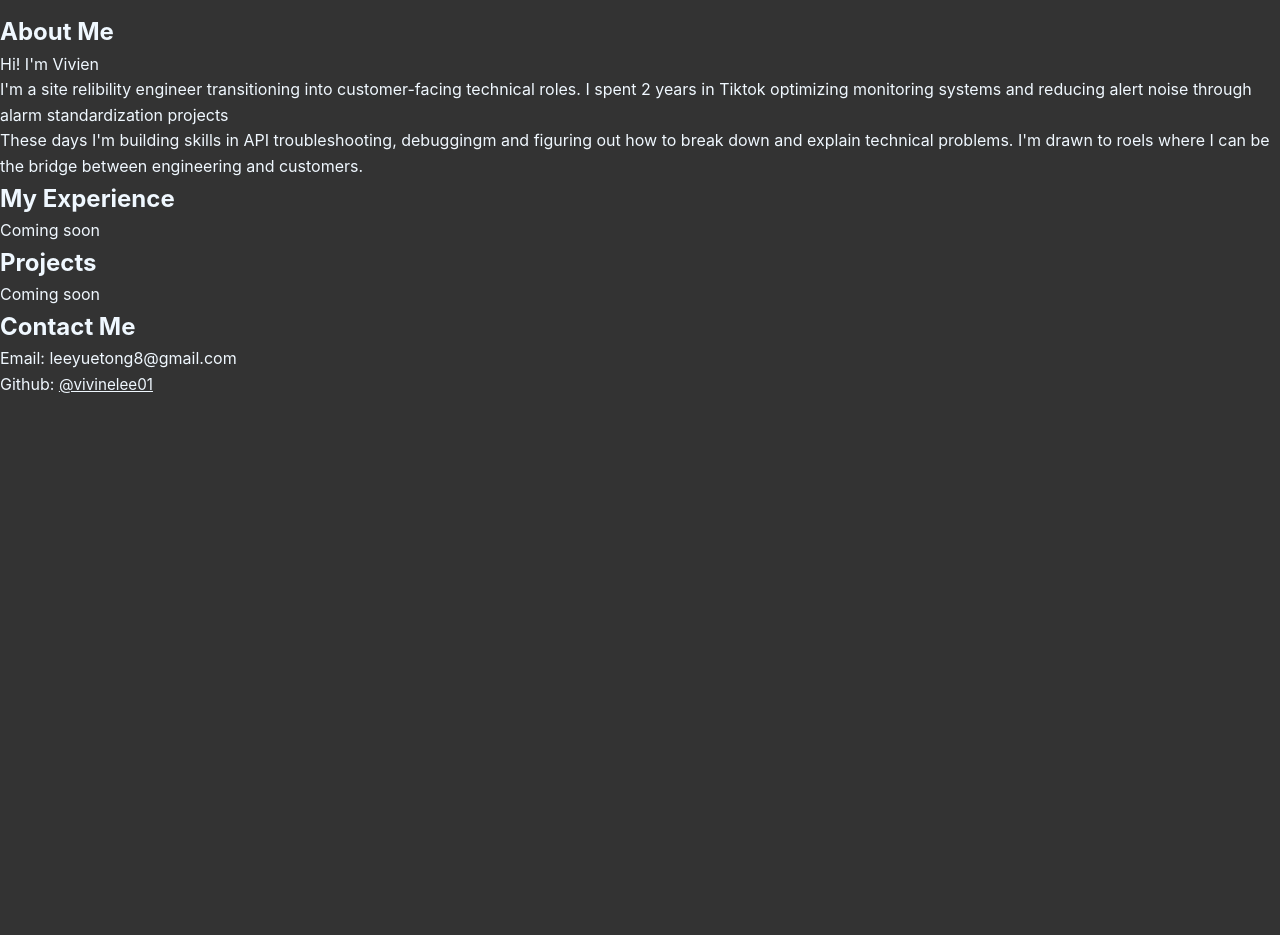
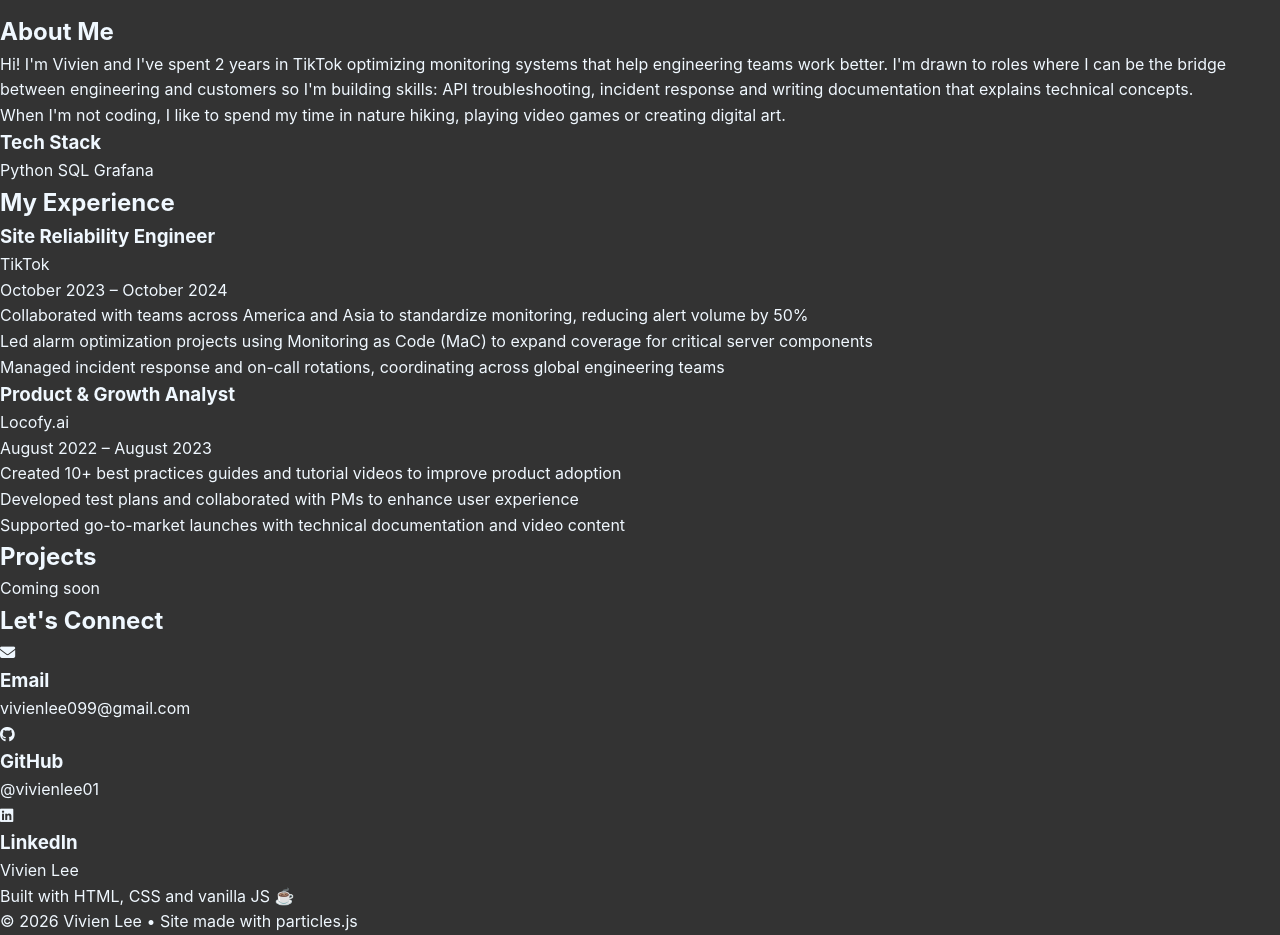
Before and after one commit to vivienlee01/vivienlee01.github.io, a website: page index.html in a window 1280 px wide. Shown: the part 1060-1995 px from the top of the page. Before the commit the page ends 1457 px from the top, so only its background shows below. Drawn offline with Linux system fonts and the light colour scheme.

Commit message:
refined website sections, font, icons

```diff
--- a/index.html
+++ b/index.html
@@ -1,19 +1,30 @@
-<!DOCTYPE html>
+<!doctype html>
 <html lang="en">
   <head>
-    <meta charset="UTF-8">
-    <meta name="viewport" content="width=device-width, initial-scale=1.0">
+    <!-- Google Fonts -->
+    <link
+      href="https://fonts.googleapis.com/css2?family=Inter:wght@400;600;700&display=swap"
+      rel="stylesheet"
+    />
+    <!-- Font Awesome -->
+    <link
+      rel="stylesheet"
+      href="https://cdnjs.cloudflare.com/ajax/libs/font-awesome/6.5.0/css/all.min.css"
+    />
+    <meta charset="UTF-8" />
+    <meta name="viewport" content="width=device-width, initial-scale=1.0" />
     <title>Vivien Lee</title>
-    <link rel="stylesheet" href="style.css">
+    <link rel="stylesheet" href="style.css" />
   </head>
   <body>
     <header>
       <nav>
-            <a href="about">About</a>
-            <a href="projects">Projects</a>
-            <a href="experience">Experience</a>
-            <a href="blog">Blog</a>
-            <a href="contact">Contact Me</a>
+        <a href="index.html" class="brand">Vivien Lee</a>
+        <a href="#about">About</a>
+        <a href="#experience">Experience</a>
+        <a href="#projects">Projects</a>
+        <!-- <a href="blog.html">Blog</a> -->
+        <a href="#contact">Contact</a>
       </nav>
     </header>
 
@@ -23,22 +34,75 @@
 
     <section id="hero">
       <h1>Vivien Lee</h1>
-        <p> Product | Site Reliability | Operations </p>
+      <p>Product | Site Reliability | Operations</p>
     </section>
 
     <section id="about">
       <h2>About Me</h2>
-        <p> Hi! I'm Vivien</p>
-        <p> I'm a site relibility engineer transitioning into customer-facing technical roles. I spent 2 years in Tiktok optimizing monitoring systems and reducing alert noise through alarm standardization projects</p>
-        <P>These days I'm building skills in API troubleshooting, debuggingm and figuring out how to break down and explain technical problems. I'm drawn to roels where I can be the bridge between engineering and customers.</p>
-        <!-- <p>I learn by building, then breaking things, then documenting the fix. Curently working on monitoring tools and API integration projects</p>
-        <p>When I'm not debugging, I'm probably making digital art or playing games </p> -->
-
+      <p>
+        Hi! I'm Vivien and I've spent 2 years in TikTok optimizing monitoring
+        systems that help engineering teams work better. I'm drawn to roles
+        where I can be the bridge between engineering and customers so I'm
+        building skills: API troubleshooting, incident response and writing
+        documentation that explains technical concepts.
+      </p>
+      <p>
+        When I'm not coding, I like to spend my time in nature hiking, playing
+        video games or creating digital art.
+      </p>
+      <h3>Tech Stack</h3>
+      <div class="tech-tags">
+        <span>Python</span>
+        <span>SQL</span>
+        <span>Grafana</span>
+      </div>
     </section>
 
     <section id="experience">
       <h2>My Experience</h2>
-        <p>Coming soon</p>
+
+      <div class="job">
+        <div class="job-header">
+          <h3>Site Reliability Engineer</h3>
+          <span class="company">TikTok</span>
+        </div>
+        <p class="date">October 2023 – October 2024</p>
+        <ul>
+          <li>
+            Collaborated with teams across America and Asia to standardize
+            monitoring, reducing alert volume by 50%
+          </li>
+          <li>
+            Led alarm optimization projects using Monitoring as Code (MaC) to
+            expand coverage for critical server components
+          </li>
+          <li>
+            Managed incident response and on-call rotations, coordinating across
+            global engineering teams
+          </li>
+        </ul>
+      </div>
+
+      <div class="job">
+        <div class="job-header">
+          <h3>Product & Growth Analyst</h3>
+          <span class="company">Locofy.ai</span>
+        </div>
+        <p class="date">August 2022 – August 2023</p>
+        <ul>
+          <li>
+            Created 10+ best practices guides and tutorial videos to improve
+            product adoption
+          </li>
+          <li>
+            Developed test plans and collaborated with PMs to enhance user
+            experience
+          </li>
+          <li>
+            Supported go-to-market launches with technical documentation and
+            video content
+          </li>
+        </ul>
       </div>
     </section>
 
@@ -53,17 +117,55 @@
                   <span>Python</span>
               </div>
           </div> -->
+    </section>
+
+    <section id="contact">
+      <h2>Let's Connect</h2>
+
+      <div class="contact-box">
+        <div class="contact-item">
+          <a href="mailto:vivienlee099@gmail.com" target="_blank">
+            <i class="fa-solid fa-envelope"></i>
+          </a>
+          <div>
+            <h3>Email</h3>
+            <p>vivienlee099@gmail.com</p>
+          </div>
+        </div>
+
+        <div class="contact-item">
+          <a href="https://github.com/vivienlee01" target="_blank">
+            <i class="fa-brands fa-github"></i>
+          </a>
+          <div>
+            <h3>GitHub</h3>
+            <p>@vivienlee01</p>
+          </div>
+        </div>
+
+        <div class="contact-item">
+          <a href="https://www.linkedin.com/in/vivienleeyt/" target="_blank">
+            <i class="fa-brands fa-linkedin"></i>
+          </a>
+          <div>
+            <h3>LinkedIn</h3>
+            <p>Vivien Lee</p>
+          </div>
+        </div>
       </div>
     </section>
 
-    <section id="contact">
-        <h2>Contact Me</h2>
-        <p>Email: leeyuetong8@gmail.com</p>
-        <p>Github: <a href="https://github.com/vivienlee01" target="_blank">@vivinelee01</a></p>
-    </section>
     <!-- loading particles script-->
     <script src="js/particles.js"></script>
     <script src="app.js"></script>
+
+    <footer>
+      <div class="footer-content">
+        <p>Built with HTML, CSS and vanilla JS ☕</p>
+        <p class="footer-note">
+          © 2026 Vivien Lee • Site made with particles.js
+        </p>
+      </div>
+    </footer>
   </body>
-
 </html>
```
Lines whose indentation alone changed are shown as unchanged.
